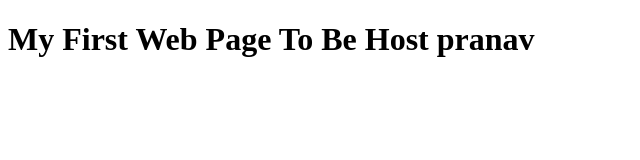
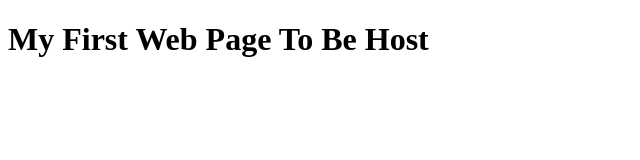
Before and after one commit to yashmenghare17/WebHosting, a plain HTML site: page index.html in a window 1280 px wide. Shown: the whole page, without its empty margins (0-640 px from the left). Drawn offline with Linux system fonts and the light colour scheme.

Commit message:
remove word

```diff
--- a/index.html
+++ b/index.html
@@ -2,6 +2,6 @@
 <html>
     <head><title>First Host Page</title></head>
     <body>
-        <h1>My First Web Page To Be Host pranav</h1>
+        <h1>My First Web Page To Be Host</h1>
     </body>
 </html>
```
